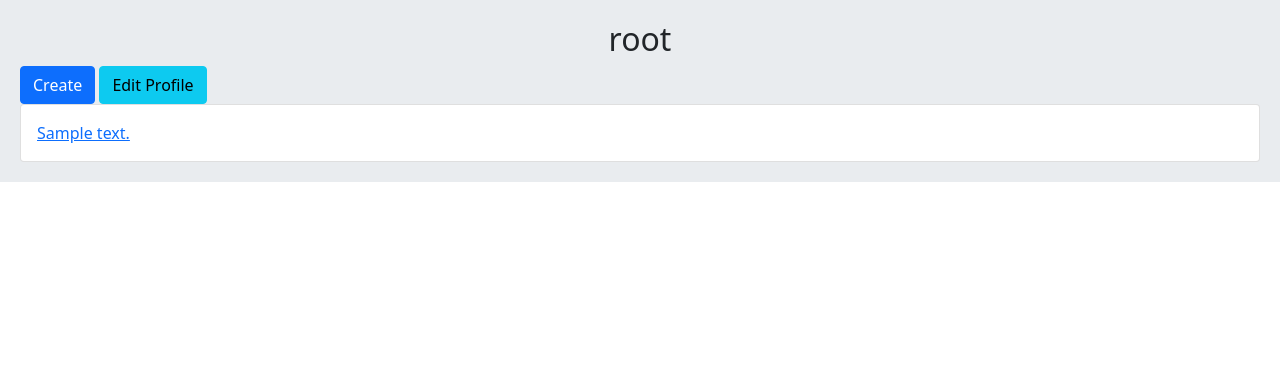
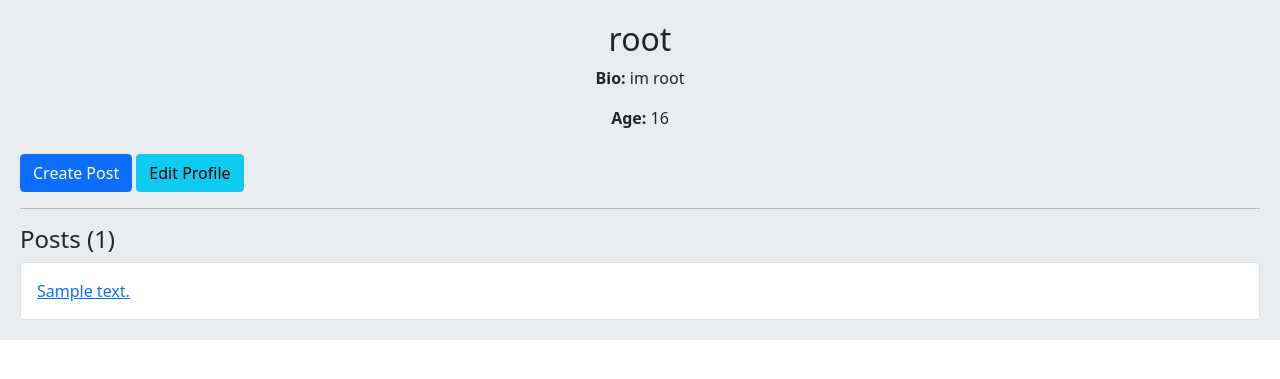
Before and after one commit to Iman-CodeHermit/social-network, a Django app: page /account/profile/1/ in a window 1280 px wide. Shown: the part 56-435 px from the top of the page. Run offline with Django 5.2, Linux system fonts and the light colour scheme; a user stored in the database is signed in; data comes from the database, SQL or seed files in the repository; both versions use the stored data as it was after the commit; tables that the repository leaves empty hold one stand-in row (values such as "Sample post").

Commit message:
feat: add age and bio display to user profile page Fix RelatedObjectDoesNotExist for existing users Pass profile object to template Update profile.html

```diff
--- a/account/templates/account/profile.html
+++ b/account/templates/account/profile.html
@@ -3,8 +3,18 @@
 {% block content %}
     <h2 class="text-center">{{ user.username }}</h2>
 
+    <div class="text-center mb-4">
+        {% if profile.bio %}
+            <p><strong>Bio:</strong> {{ profile.bio }}</p>
+        {% endif %}
+
+        {% if profile.age and profile.age > 0 %}
+            <p><strong>Age:</strong> {{ profile.age }}</p>
+        {% endif %}
+    </div>
+
     {% if request.user.id == user.id %}
-        <a href="{% url 'home:post_create' %}" class="btn btn-primary">Create</a>
+        <a href="{% url 'home:post_create' %}" class="btn btn-primary">Create Post</a>
         <a href="{% url 'account:edit_user' %}" class="btn btn-info">Edit Profile</a>
     {% endif %}
 
@@ -14,9 +24,16 @@
         <a class="btn btn-primary" href="{% url 'account:user_unfollow' user.id %}">Unfollow</a>
     {% endif %}
 
+    <hr>
+
+    <h4>Posts ({{ posts.count }})</h4>
     <div class="card">
         {% for post in posts %}
-            <a href="{{ post.get_absolute_url }}" class="card-body">{{ post.body|truncatewords:8 }}</a>
+            <div class="card-body">
+                <a href="{{ post.get_absolute_url }}">{{ post.body|truncatewords:15 }}</a>
+            </div>
+        {% empty %}
+            <p class="text-center">No posts yet.</p>
         {% endfor %}
     </div>
 {% endblock %}
--- a/account/views.py
+++ b/account/views.py
@@ -7,7 +7,7 @@ from django.contrib.auth import authenticate, login, logout
 from django.contrib.auth.mixins import LoginRequiredMixin
 from django.contrib.auth import views as auth_views
 from django.urls import reverse_lazy
-from .models import Relation
+from .models import Relation, Profile
 
 
 class UserRegisterView(View):
@@ -73,16 +73,21 @@ class UserLogoutView(LoginRequiredMixin, View):
 
 
 class UserProfileView(LoginRequiredMixin, View):
+
     def get(self, request, user_id):
+        #age = Profile.objects.get(user=request.user).age
+        #bio = Profile.objects.get(user=request.user).bio
+        user_profile = request.user.profile
         is_following = False
         user = get_object_or_404(User, pk=user_id)
         posts = user.posts.all()
         relation = Relation.objects.filter(from_user=request.user, to_user=user)
         if relation.exists():
             is_following = True
-        return render(request, 'account/profile.html', {'user': user, 'posts': posts, 'is_following': is_following})
+        return render(request, 'account/profile.html', {'user': user, 'posts': posts,
+                                                        'is_following': is_following, 'profile':user_profile})
 
-
+#'age':age, 'bio': bio
 class UserPasswordResetView(auth_views.PasswordResetView):
     template_name = 'account/password_reset_form.html'
     success_url = reverse_lazy('account:password_reset_done')
@@ -146,14 +151,25 @@ class EditUserView(LoginRequiredMixin, View):
     form_class = EditUserForm
 
     def get(self, request):
-        form = self.form_class(instance=request.user.profile, initial={'email': request.user.email})
+        # اگر پروفایل وجود نداشت، یکی بساز
+        if not hasattr(request.user, 'profile'):
+            Profile.objects.create(user=request.user)
+
+        form = self.form_class(
+            instance=request.user.profile,
+            initial={'email': request.user.email}
+        )
         return render(request, 'account/edit_profile.html', {'form': form})
 
     def post(self, request):
+        if not hasattr(request.user, 'profile'):
+            Profile.objects.create(user=request.user)
+
         form = self.form_class(request.POST, instance=request.user.profile)
         if form.is_valid():
             form.save()
-            request.user.email = form.cleaned_data['email']
+            request.user.email = form.cleaned_data.get('email')
             request.user.save()
             messages.success(request, 'profile edited successfully', 'success')
+
         return redirect('account:user_profile', request.user.id)
--- a/templates/base.html
+++ b/templates/base.html
@@ -2,7 +2,7 @@
 <html lang="en">
 <head>
     <meta charset="UTF-8">
-    <title>StackOverflow</title>
+    <title>Social-Network</title>
     <link href="https://cdn.jsdelivr.net/npm/bootstrap@5.1.3/dist/css/bootstrap.min.css" rel="stylesheet" integrity="sha384-1BmE4kWBq78iYhFldvKuhfTAU6auU8tT94WrHftjDbrCEXSU1oBoqyl2QvZ6jIW3" crossorigin="anonymous">
 
     <style>
```
Also changed, not shown: account/templates/account/edit_profile.html (added, +9 -0 lines), templates/inc/navbar.html (+4 -4 lines), db.sqlite3.
